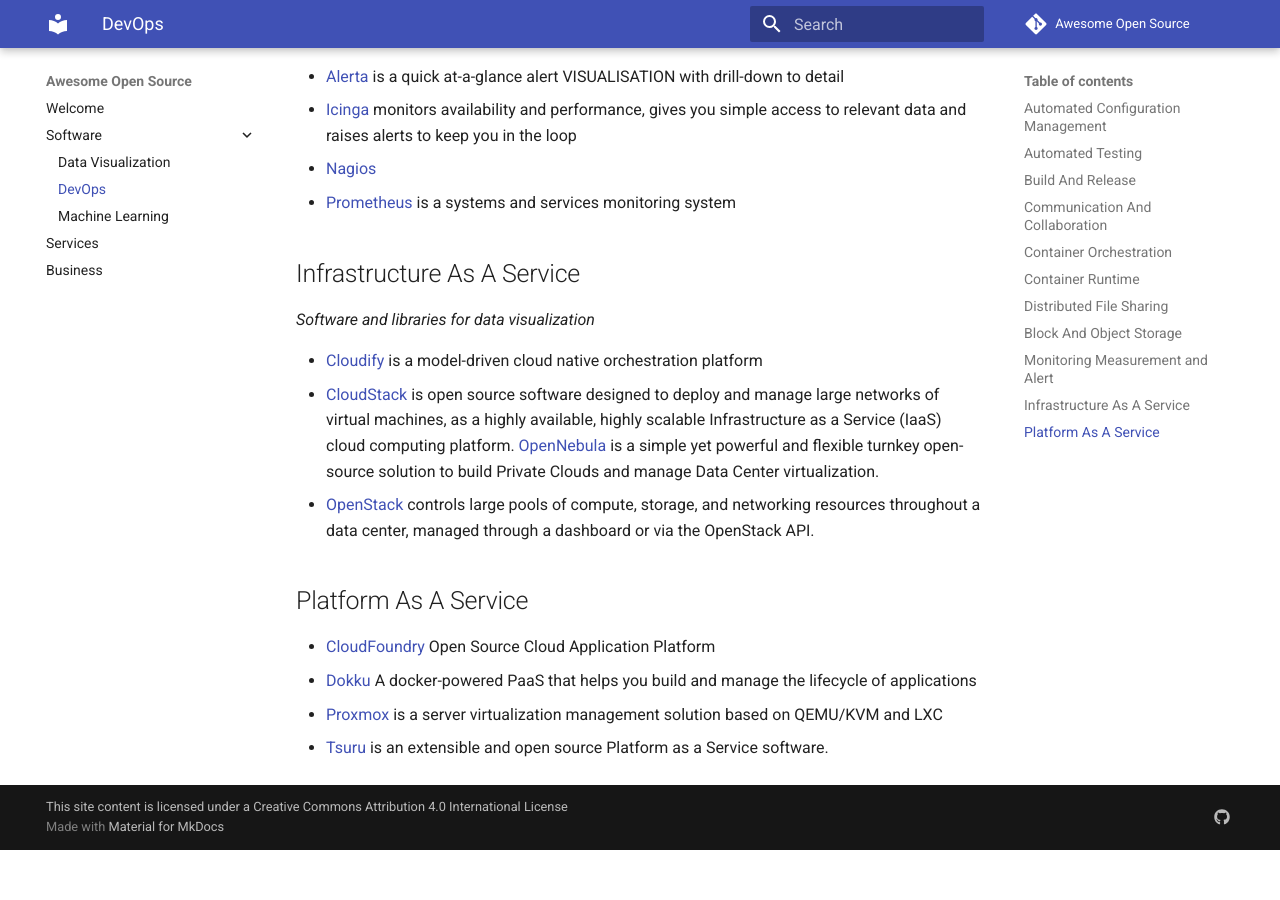
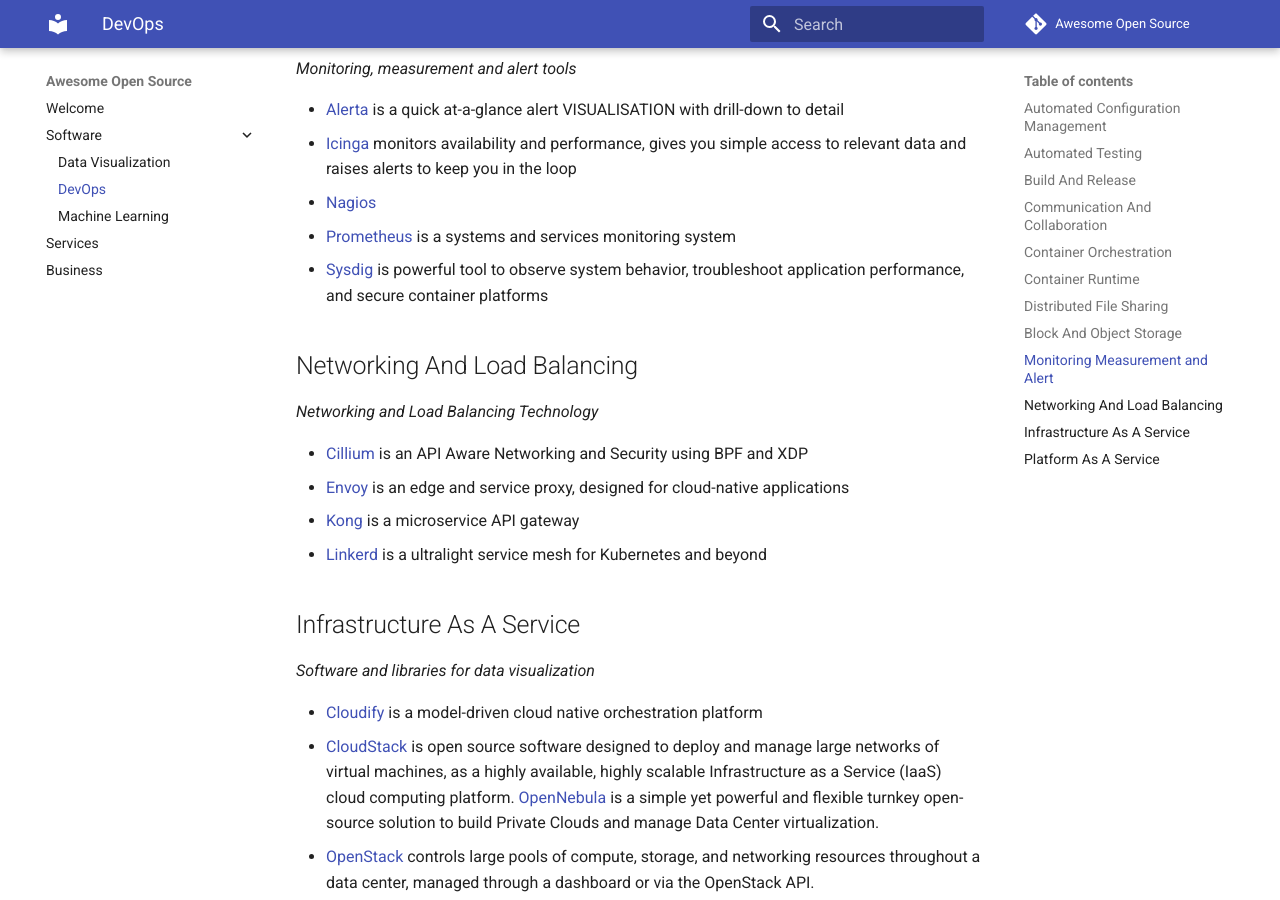
Before and after one commit to CCSGroupInternational/awesome-opensource, an MkDocs documentation site: the page built from docs/software/devops.md, in a window 1280 px wide and 900 px high, scrolled down 3808 px. Built offline with MkDocs 1.6.1 and Material for MkDocs 9.7.7, drawn with Linux system fonts in a browser that asks for light colours; comment, search, counter and statistics services are not loaded; before the commit the page ends 4658 px from its top, so only the background shows below that; some of the changed text lies outside the part shown.

Commit message:
Added load balancing entries

```diff
--- a/docs/software/devops.md
+++ b/docs/software/devops.md
@@ -9,6 +9,7 @@
     - [Container Runtime](#container-runtime)
     - [Distributed File Sharing](#distributed-file-sharing)
     - [Monitoring Measurement and Alert](#monitoring-measurement-and-alert)
+    - [Networking And Load Balancing](#networking-and-load-balancing)
     - [Infrastructure as a Service](#infrastructure-as-a-service)
     - [Platform as a Service](#platform-as-a-service)
 
@@ -112,6 +113,16 @@
 * [Icinga](https://icinga.com/) monitors availability and performance, gives you simple access to relevant data and raises alerts to keep you in the loop
 * [Nagios](https://www.nagios.com/)
 * [Prometheus](https://prometheus.io/) is a systems and services monitoring system
+* [Sysdig](https://sysdig.com/opensource/) is powerful tool to observe system behavior, troubleshoot application performance, and secure container platforms
+
+## Networking And Load Balancing
+
+*Networking and Load Balancing Technology*
+
+* [Cillium](https://github.com/cilium/cilium) is an API Aware Networking and Security using BPF and XDP
+* [Envoy](https://www.envoyproxy.io/) is an edge and service proxy, designed for cloud-native applications
+* [Kong](https://konghq.com/kong/) is a microservice API gateway
+* [Linkerd](https://linkerd.io/) is a ultralight service mesh for Kubernetes and beyond
 
 
 ## Infrastructure As A Service
```
